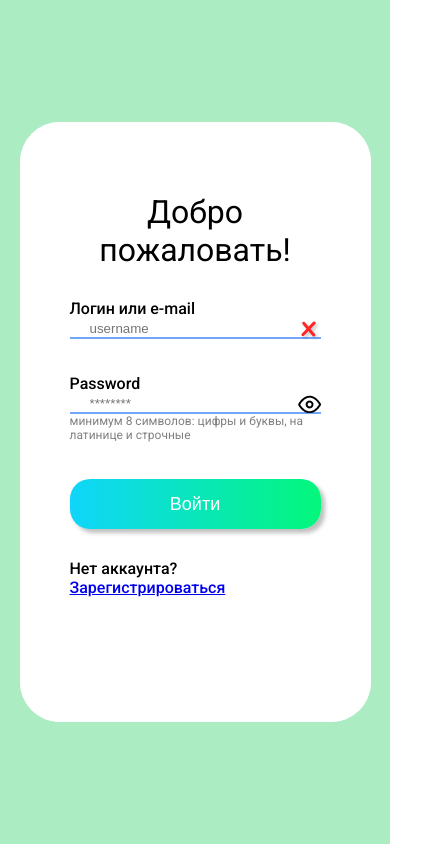
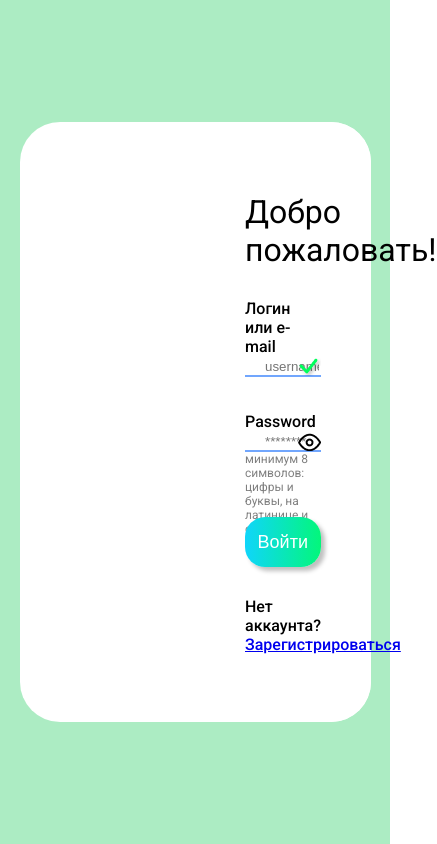
Before and after one commit to mrpeunov/letify, a Vue app in the folder frontend/: page /login in a window 390 px wide. Shown: the whole page, 437 px wide, since content can reach past the window. Built offline with nearby package versions, Linux system fonts and the light colour scheme.

Commit message:
Remove dublicated code from autiifaction

```diff
--- a/frontend/src/App.vue
+++ b/frontend/src/App.vue
@@ -50,164 +50,5 @@ body {
     padding: 0 200px;
 }
 
-.login_container {
-    background: #ACECC3;
-    width: 100%;
-    min-height: 100vh;
-    display: flex;
-    justify-content: center;
-    align-items: center;
-}
 
-h1 {
-    text-align: center;
-    font-weight: 400;
-    margin-bottom: 30px;
-}
-
-.content {
-    background: white;
-    width: 100%;
-    max-width: 1000px;
-    height: 600px;
-    border-radius: 40px;
-    display: flex;
-    position: relative;
-
-    @media (max-width: 1000px) {
-        width: 90%;
-
-        .login_image {
-            display: none;
-        }
-
-        .login_form {
-            position: initial;
-            width: 100%;
-        }
-    }
-
-    .has_account {
-        margin-top: 30px;
-        font-size: 16px;
-        font-weight: 500;
-    }
-}
-
-.login {
-    &_image {
-        background: url("assets/img/login-bg.png") no-repeat;
-        background-size: cover;
-        height: 100%;
-        width: calc(50% + 40px);
-        border-radius: 40px 0 0 40px;
-    }
-
-    &_form {
-        position: absolute;
-        right: 0;
-        width: 50%;
-        box-sizing: border-box;
-        border-radius: 40px;
-        background: white;
-        height: 100%;
-        padding: 50px;
-    }
-
-    &_input {
-        width: 100%;
-        outline: none;
-        border: none;
-        border-bottom: solid 2px #71A6FD;
-        padding-left: 20px;
-        box-sizing: border-box;
-        position: relative;
-
-        &_wrap {
-            margin-bottom: 20px;
-        }
-
-        &_title {
-            font-size: 16px;
-            font-weight: 500;
-        }
-
-        &_status {
-            height: 15px;
-            font-size: 12px;
-            color: rgba(0, 0, 0, 0.5);
-        }
-    }
-
-    &_button {
-        width: 100%;
-        background: linear-gradient(90deg, #10D4FF -3.53%, #00FF5B 124.4%);
-        box-shadow: 4px 4px 4px rgba(0, 0, 0, 0.25);
-        border-radius: 20px;
-        color: white;
-        font-size: 18px;
-        border: none;
-        outline: none;
-        height: 50px;
-        cursor: pointer;
-        margin-top: 30px;
-
-        &:hover {
-            background: linear-gradient(270deg, #10D4FF 7.9%, #00FF5B 114.32%);
-        }
-    }
-}
-
-.status {
-    position: absolute;
-
-    &_ok {
-        &:after {
-            content: '';
-            display: block;
-            width: 24px;
-            height: 20px;
-            background-size: contain;
-            margin-left: -24px;
-            background: url("assets/img/ok.png") no-repeat;
-        }
-    }
-
-    &_error {
-        &:after {
-            content: '';
-            display: block;
-            width: 24px;
-            background-size: contain;
-            height: 25px;
-            margin-left: -23px;
-            background: url("assets/img/error.png") no-repeat;
-        }
-    }
-
-    &_show {
-        &:after {
-            content: '';
-            display: block;
-            height: 20px;
-            background-size: contain;
-            margin-left: -23px;
-            background: url("assets/img/show.png") no-repeat;
-            cursor: pointer;
-        }
-    }
-
-    &_hide {
-        &:after {
-            content: '';
-            display: block;
-            height: 20px;
-            background-size: contain;
-            margin-left: -23px;
-            margin-top: -2px;
-            background: url("assets/img/hide.png") no-repeat;
-            cursor: pointer;
-        }
-    }
-}
 </style>
--- a/frontend/src/components/auth/AuthBase.vue
+++ b/frontend/src/components/auth/AuthBase.vue
@@ -1,13 +1,186 @@
 <template>
-
+    <div class="login_container">
+        <div class="login">
+            <div class="login_image">
+            </div>
+            <login-system v-if="isLogin"></login-system>
+            <sign-up-system v-else></sign-up-system>
+        </div>
+    </div>
 </template>
 
 <script>
+import LoginSystem from "@/components/auth/LoginSystem";
+import SignUpSystem from "@/components/auth/SignUpSystem";
+
 export default {
-    name: "AuthBase"
+    name: "AuthBase",
+    components: {
+        LoginSystem,
+        SignUpSystem
+    },
+    computed: {
+        isLogin() {
+            return this.$route.path === '/login/';
+        }
+    }
 }
 </script>
 
-<style scoped>
+<style lang="less">
+
+.login {
+    background: white;
+    width: 100%;
+    max-width: 1000px;
+    height: 600px;
+    border-radius: 40px;
+    display: flex;
+    position: relative;
+
+    @media (max-width: 1000px) {
+        width: 90%;
+
+        &_image {
+            display: none;
+        }
+
+        &_form {
+            position: initial;
+            width: 100%;
+        }
+    }
+
+    .has_account {
+        margin-top: 30px;
+        font-size: 16px;
+        font-weight: 500;
+    }
+
+
+    h1 {
+        text-align: center;
+        font-weight: 400;
+        margin-bottom: 30px;
+    }
+
+    &_container {
+        background: #ACECC3;
+        width: 100%;
+        min-height: 100vh;
+        display: flex;
+        justify-content: center;
+        align-items: center;
+    }
+
+    &_image {
+        background: url("~@/assets/img/login-bg.png") no-repeat;
+        background-size: cover;
+        height: 100%;
+        width: calc(50% + 40px);
+        border-radius: 40px 0 0 40px;
+    }
+
+    &_form {
+        position: absolute;
+        right: 0;
+        width: 50%;
+        box-sizing: border-box;
+        border-radius: 40px;
+        background: white;
+        height: 100%;
+        padding: 50px;
+    }
+
+    &_input {
+        width: 100%;
+        outline: none;
+        border: none;
+        border-bottom: solid 2px #71A6FD;
+        padding-left: 20px;
+        box-sizing: border-box;
+        position: relative;
+
+        &_wrap {
+            margin-bottom: 20px;
+        }
+
+        &_title {
+            font-size: 16px;
+            font-weight: 500;
+        }
+
+        &_status {
+            height: 15px;
+            font-size: 12px;
+            color: rgba(0, 0, 0, 0.5);
+        }
+    }
+
+    &_button {
+        width: 100%;
+        background: linear-gradient(90deg, #10D4FF -3.53%, #00FF5B 124.4%);
+        box-shadow: 4px 4px 4px rgba(0, 0, 0, 0.25);
+        border-radius: 20px;
+        color: white;
+        font-size: 18px;
+        border: none;
+        outline: none;
+        height: 50px;
+        cursor: pointer;
+        margin-top: 30px;
+
+        &:hover {
+            background: linear-gradient(270deg, #10D4FF 7.9%, #00FF5B 114.32%);
+        }
+    }
+
+    .status {
+        position: absolute;
+
+        &:after {
+            content: '';
+            display: block;
+            background-size: contain;
+        }
+
+        &_ok {
+            &:after {
+                width: 24px;
+                height: 20px;
+                margin-left: -24px;
+                background: url("~@/assets/img/ok.png") no-repeat;
+            }
+        }
+
+        &_error {
+            &:after {
+                width: 24px;
+                height: 25px;
+                margin-left: -23px;
+                background: url("~@/assets/img/error.png") no-repeat;
+            }
+        }
+
+        &_show {
+            &:after {
+                height: 20px;
+                margin-left: -23px;
+                background: url("~@/assets/img/show.png") no-repeat;
+                cursor: pointer;
+            }
+        }
+
+        &_hide {
+            &:after {
+                height: 20px;
+                margin-left: -23px;
+                margin-top: -2px;
+                background: url("~@/assets/img/hide.png") no-repeat;
+                cursor: pointer;
+            }
+        }
+    }
+}
 
 </style>
--- a/frontend/src/components/auth/LoginSystem.vue
+++ b/frontend/src/components/auth/LoginSystem.vue
@@ -1,8 +1,4 @@
 <template>
-    <div class="login_container">
-        <div class="content">
-            <div class="login_image">
-            </div>
     <div class="login_form">
         <h1>Добро пожаловать!</h1>
         <form @submit.prevent="">
@@ -11,7 +7,7 @@
                 <input
                     v-model="loginOrMail"
                     type="text" class="login_input" id="login" placeholder="username">
-                        <label for="login" class="status status_error"></label>
+                <label for="login" class="status status_ok"></label>
                 <div class="login_input_status"></div>
             </div>
             <div class="login_input_wrap">
@@ -24,8 +20,8 @@
             </div>
             <button class="login_button" @click="login">Войти</button>
         </form>
-                <div class="has_account">Нет аккаунта? <router-link :to="{ name: 'signup'}">Зарегистрироваться</router-link></div>
-            </div>
+        <div class="has_account">Нет аккаунта?
+            <router-link :to="{ name: 'signup'}">Зарегистрироваться</router-link>
         </div>
     </div>
 </template>
@@ -35,7 +31,7 @@ import {loginInSystem} from "@/services/auth_api";
 
 export default {
     name: "LoginSystem",
-    data(){
+    data() {
         return {
             loginOrMail: "",
             password: ""
@@ -53,7 +49,4 @@ export default {
 <style lang="less" scoped>
 
 
-
-
-
 </style>
--- a/frontend/src/components/auth/SignUpSystem.vue
+++ b/frontend/src/components/auth/SignUpSystem.vue
@@ -1,8 +1,5 @@
 <template>
-    <div class="login_container">
-        <div class="content">
-            <div class="login_image">
-            </div>
+
     <div class="login_form">
         <h1>Добро пожаловать!</h1>
         <form>
@@ -32,8 +29,8 @@
             </div>
             <button class="login_button">Зарегистрироваться</button>
         </form>
-                <div class="has_account">Есть аккаунт? <router-link :to="{ name: 'login'}">Войти</router-link></div>
-            </div>
+        <div class="has_account">Есть аккаунт?
+            <router-link :to="{ name: 'login'}">Войти</router-link>
         </div>
     </div>
 </template>
@@ -41,7 +38,7 @@
 <script>
 export default {
     name: "SignUpSystem",
-    data(){
+    data() {
         return {
             login: "",
             mail: "",
@@ -49,7 +46,7 @@ export default {
         }
     },
     methods: {
-        signUp(){
+        signUp() {
 
         }
     }
--- a/frontend/src/router/index.js
+++ b/frontend/src/router/index.js
@@ -2,6 +2,7 @@ import {createRouter, createWebHistory} from 'vue-router'
 import LoginSystem from "@/components/auth/LoginSystem";
 import SignUpSystem from "@/components/auth/SignUpSystem";
 import MainPage from "@/components/main/MainPage";
+import AuthBase from "@/components/auth/AuthBase";
 
 const routes = [
     {
@@ -12,12 +13,12 @@ const routes = [
     {
         path: '/login/',
         name: 'login',
-        component: LoginSystem
+        component: AuthBase
     },
     {
         path: '/signup/',
         name: 'signup',
-        component: SignUpSystem
+        component: AuthBase
     },
 ]
 
```
Lines whose indentation alone changed are shown as unchanged.
